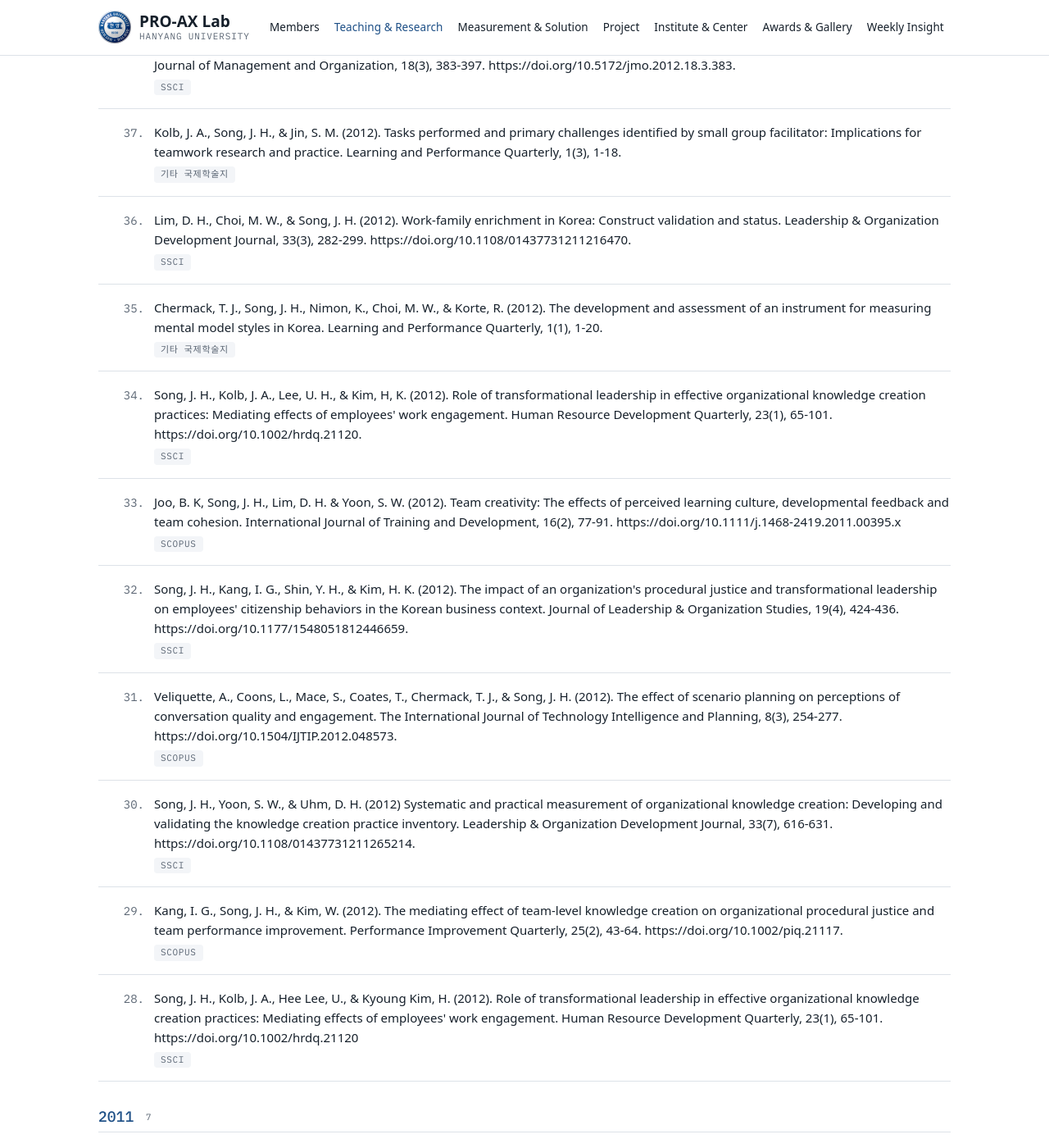
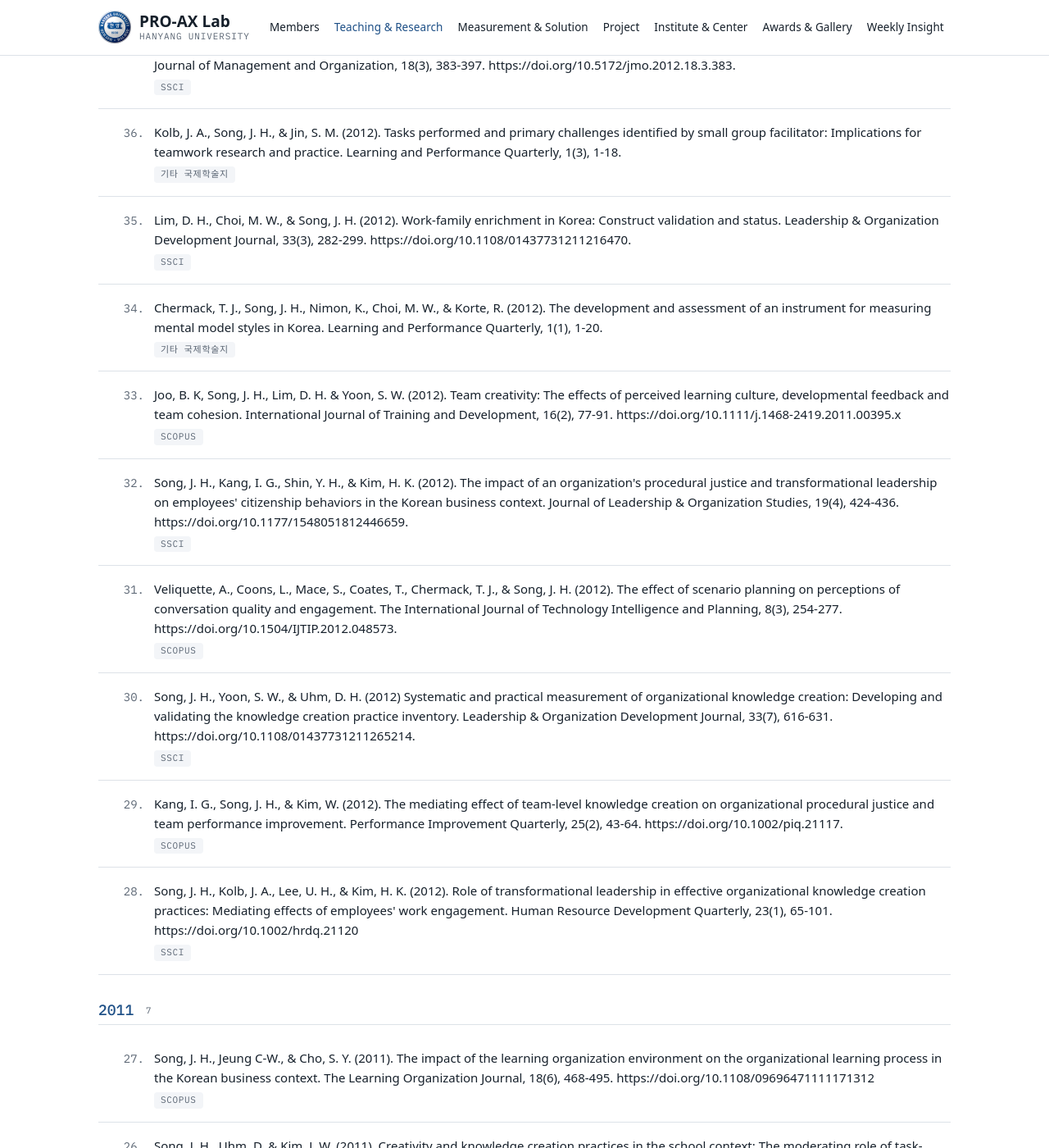
Before and after one commit to drsprolab/drsprolab.github.io, a Jekyll site: the page built from research.md, in a window 1280 px wide and 1400 px high, scrolled down 20304 px. Shown: the whole window at 82% size. Built offline with Jekyll 4.4.1, drawn with Linux system fonts in a browser that asks for light colours; some web fonts are replaced; some of the changed text lies outside the part shown.

Commit message:
Fix HRDQ entries: remove duplicate 2012 paper, correct 2016 authors/pages
Co-Authored-By: Claude Opus 5.5 <noreply@anthropic.com>

```diff
--- a/_data/publications.yml
+++ b/_data/publications.yml
@@ -1494,7 +1494,7 @@
   lab: false
 - year: 2016
   month: null
-  citation: "Jeong, S. H., Yu, Y., Song, J. H., Kim, J. H., & Bae, S. H. (2016). The moderating role of transformational leadership on work engagement: The influences of professionalism and openness to change. Human Resource Development Quarterly, 27(4), 486-516. https://doi.org/10.1002/hrdq.21265"
+  citation: "Jeong, S., Hsiao, Y.-Y., Song, J. H., Kim, J., & Bae, S. H. (2016). The moderating role of transformational leadership on work engagement: The influences of professionalism and openness to change. Human Resource Development Quarterly, 27(4), 489-516. https://doi.org/10.1002/hrdq.21265"
   journal: "Human Resource Development Quarterly"
   index:
     - "SSCI"
@@ -1686,14 +1686,6 @@
   lab: false
 - year: 2012
   month: null
-  citation: "Song, J. H., Kolb, J. A., Lee, U. H., & Kim, H, K. (2012). Role of transformational leadership in effective organizational knowledge creation practices: Mediating effects of employees' work engagement. Human Resource Development Quarterly, 23(1), 65-101. https://doi.org/10.1002/hrdq.21120."
-  journal: "Human Resource Development Quarterly"
-  index:
-    - "SSCI"
-  professor: true
-  lab: false
-- year: 2012
-  month: null
   citation: "Joo, B. K, Song, J. H., Lim, D. H. & Yoon, S. W. (2012). Team creativity: The effects of perceived learning culture, developmental feedback and team cohesion. International Journal of Training and Development, 16(2), 77-91. https://doi.org/10.1111/j.1468-2419.2011.00395.x"
   journal: "International Journal of Training and Development"
   index:
@@ -1734,7 +1726,7 @@
   lab: false
 - year: 2012
   month: null
-  citation: "Song, J. H., Kolb, J. A., Hee Lee, U., & Kyoung Kim, H. (2012). Role of transformational leadership in effective organizational knowledge creation practices: Mediating effects of employees' work engagement. Human Resource Development Quarterly, 23(1), 65-101. https://doi.org/10.1002/hrdq.21120"
+  citation: "Song, J. H., Kolb, J. A., Lee, U. H., & Kim, H. K. (2012). Role of transformational leadership in effective organizational knowledge creation practices: Mediating effects of employees' work engagement. Human Resource Development Quarterly, 23(1), 65-101. https://doi.org/10.1002/hrdq.21120"
   journal: "Human Resource Development Quarterly"
   index:
     - "SSCI"
```
